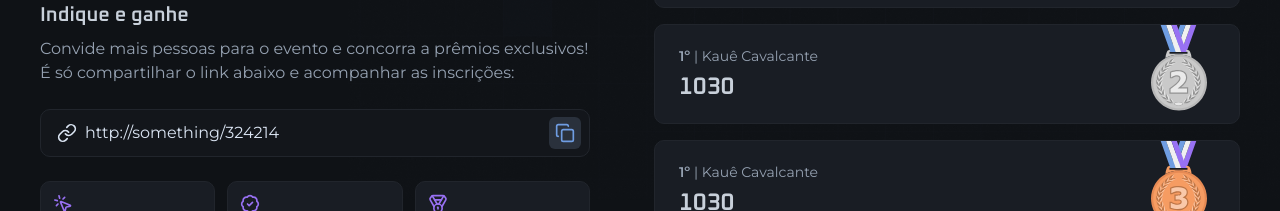
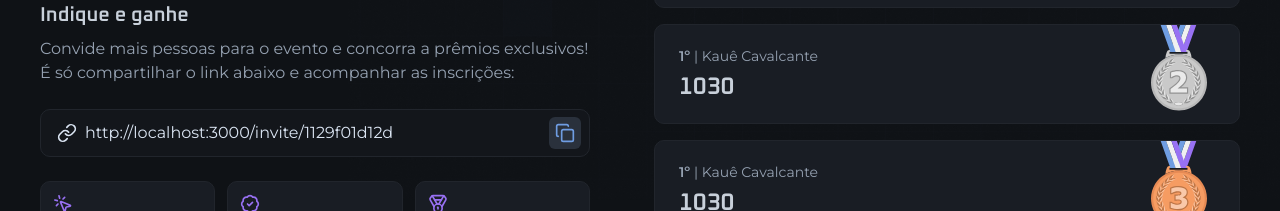
Before and after one commit to kauecdev/nlw-connect-web, a Next.js app: page /invite in a window 1280 px wide. Shown: the part 346-557 px from the top of the page. Built offline with nearby package versions, Linux system fonts and the light colour scheme.

Commit message:
feat: added copy behavior for copy invite link button

```diff
--- a/src/app/invite/components/invite-link-input.tsx
+++ b/src/app/invite/components/invite-link-input.tsx
@@ -1,15 +1,25 @@
+'use client'
+
 import { IconButton } from '@/components/icon-button'
 import { InputRoot, InputIcon, InputField } from '@/components/input'
 import { Link, Copy } from 'lucide-react'
 
-export function InviteLinkInput() {
+type InviteLinkInputProps = {
+  inviteLink: string
+}
+
+export function InviteLinkInput({ inviteLink }: InviteLinkInputProps) {
+  function copyInviteLink() {
+    navigator.clipboard.writeText(inviteLink)
+  }
+
   return (
     <InputRoot>
       <InputIcon>
         <Link className="size-5" />
       </InputIcon>
-      <InputField readOnly defaultValue="http://something/324214" />
-      <IconButton className="-mr-2">
+      <InputField readOnly defaultValue={inviteLink} />
+      <IconButton className="-mr-2" onClick={copyInviteLink}>
         <Copy className="size-5" />
       </IconButton>
     </InputRoot>
--- a/src/app/invite/page.tsx
+++ b/src/app/invite/page.tsx
@@ -6,6 +6,8 @@
 import { InviteLinkInput } from './components/invite-link-input'
 
 export default function Invite() {
+  const inviteLink = 'http://localhost:3000/invite/1129f01d12d'
+
   return (
     <div className="min-h-dvh flex items-center justify-between gap-16 flex-col md:flex-row">
       <div className="flex flex-col gap-10 w-full max-w-[550px]">
@@ -32,7 +34,7 @@
             </p>
           </div>
 
-          <InviteLinkInput />
+          <InviteLinkInput inviteLink={inviteLink} />
 
           <Stats />
         </div>
```
